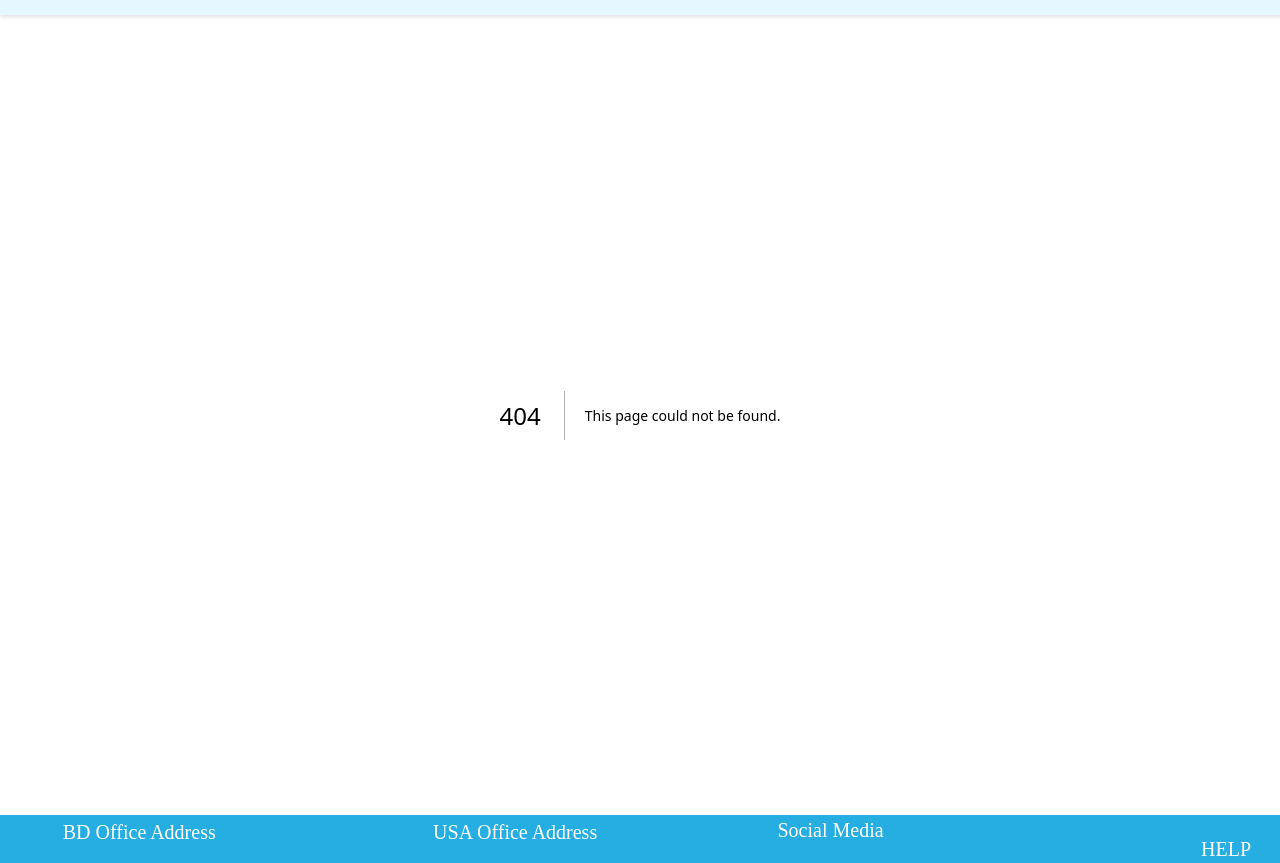
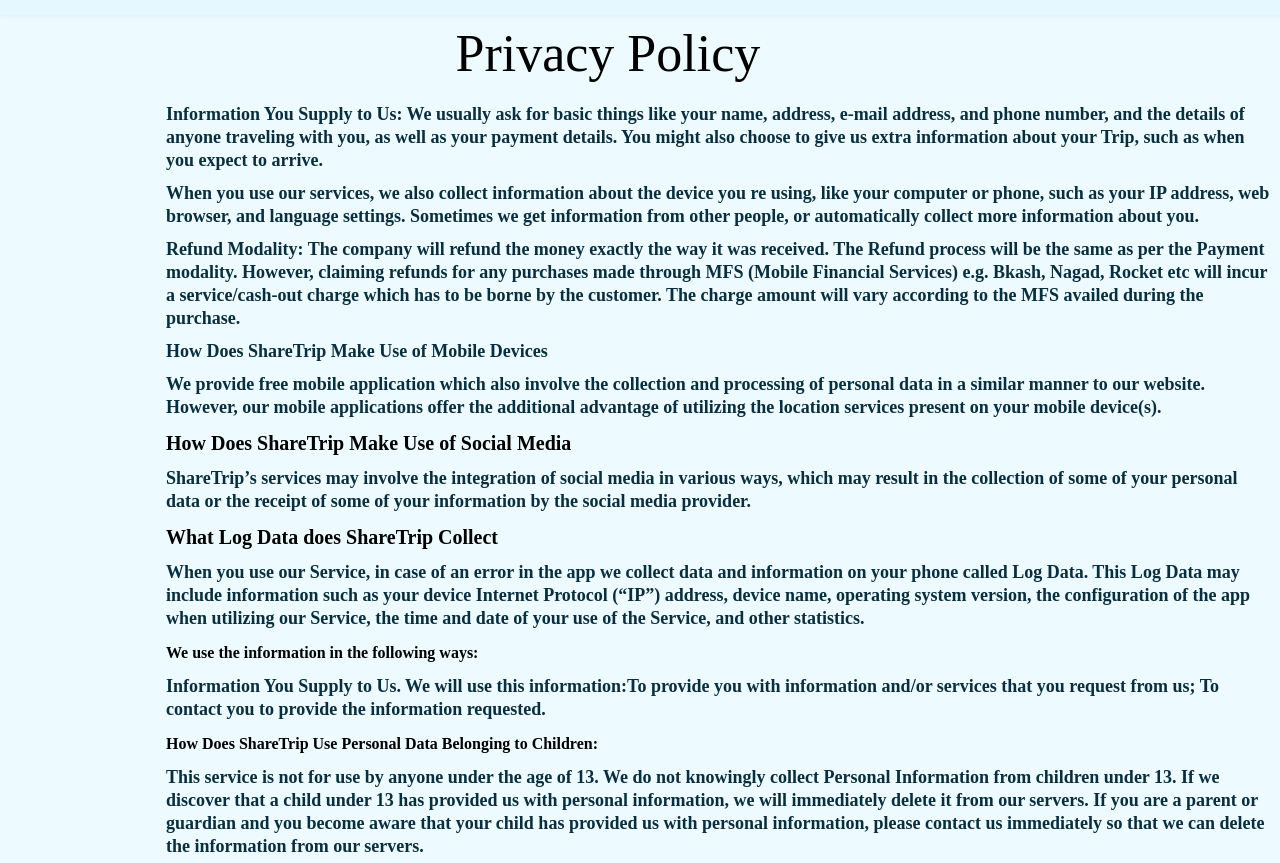
Before and after one commit to Ibrahim-Sikder/softota, a Next.js app: page /privacy in a window 1280 px wide. Before the commit this address had no page. Shown: the part 141-1004 px from the top of the page. Built offline with nearby package versions, Linux system fonts and the light colour scheme.

Commit message:
privacy-page-completed

```diff
--- /dev/null
+++ b/components/Privacy/Privacy.js
@@ -0,0 +1,48 @@
+import React from 'react'
+import style from './Privacy.module.css'
+const Privacy = () => {
+     return (
+          <div>
+            <div className={style.termCondition}>
+                <div>
+                <h2>Privacy Policy</h2>
+                <div>
+                     <p> <span>Information You Supply to Us:</span> We usually ask for basic things like your name, address, e-mail address, and phone number, and the details of anyone traveling with you, as well as your payment details. You might also choose to give us extra information about your Trip, such as when you expect to arrive.</p>
+               <p>When you use our services, we also collect information about the device you re using, like your computer or phone, such as your IP address, web browser, and language settings. Sometimes we get information from other people, or automatically collect more information about you.</p>
+                </div>
+                <p>Refund Modality: The company will refund the money exactly the way it was received. The Refund process will be the same as per the Payment modality. However, claiming refunds for any purchases made through MFS (Mobile Financial Services) e.g. Bkash, Nagad, Rocket etc will incur a service/cash-out charge which has to be borne by the customer. The charge amount will vary according to the MFS availed during the purchase.</p>
+                <p className='text-bold text-3xl'> How Does ShareTrip Make Use of Mobile Devices</p>
+                <p>We provide free mobile application which also involve the collection and processing of personal data in a similar manner to our website. However, our mobile applications offer the additional advantage of utilizing the location services present on your mobile device(s).</p>
+               <strong className='text-xl'>How Does ShareTrip Make Use of Social Media</strong>
+                <p>ShareTrip’s services may involve the integration of social media in various ways, which may result in the collection of some of your personal data or the receipt of some of your information by the social media provider.</p>
+                <strong className='text-xl'>What Log Data does ShareTrip Collect</strong>
+                <p>When you use our Service, in case of an error in the app we collect data and information on your phone called Log Data. This Log Data may include information such as your device Internet Protocol (“IP”) address, device name, operating system version, the configuration of the app when utilizing our Service, the time and date of your use of the Service, and other statistics.</p>
+              <strong>  We use the information in the following ways:</strong>
+               <p>Information You Supply to Us. We will use this information:To provide you with information and/or services that you request from us;
+               To contact you to provide the information requested.</p>
+               <strong>  How Does ShareTrip Use Personal Data Belonging to Children:</strong>
+               <p>This service is not for use by anyone under the age of 13. We do not knowingly collect Personal Information from children under 13. If we discover that a child under 13 has provided us with personal information, we will immediately delete it from our servers. If you are a parent or guardian and you become aware that your child has provided us with personal information, please contact us immediately so that we can delete the information from our servers.</p>
+               <strong>Disclosure of Your Information:</strong>
+               <p>Any information you provide to us will either be emailed directly to us or may be stored on a secure server.</p>
+
+              <p> ShareTrip does not sell or trade upon any of the above-foregoing information without the consent of the user or customer. ShareTrip does not store any credit/debit card details and all card-related information is stored at the respective bank after the selection of the payment gateway.</p>
+               <p>The foregoing information collected from the users/customers/travelers is put to the following use:
+Customer name, address, phone number, traveler s name, and age are shared with applicable service providers like airlines, hotels, etc., for the purpose of reservation and booking the services for the customer/traveler.
+Information like phone number, email address, and billing address may be used for promotional purposes unless the customer/user has unsubscribed from such services. If you choose not to share this information, you can still visit the ShareTrip website, but you may be unable to access certain options, offers, and services.</p>
+
+<p>How Does ShareTrip Share Your Data with Third Parties:
+ShareTrip s services involve various parties for different reasons and in different ways. The primary reason we share your data is to provide the Trip Provider with the necessary information to complete your Trip Reservation.</p>
+<p>In addition, we engage other parties to provide you with ShareTrip services, such as financial institutions, and advertisers of the ShareTrip corporate group. We may also share your data with governmental or other authorities if required by law in some instances.
+Users can request the deletion of their data through deletion of the user account from the app or by contacting us.</p>
+
+
+
+                </div>
+
+            </div>
+
+          </div>
+        )
+}
+
+export default Privacy
--- /dev/null
+++ b/components/Privacy/Privacy.module.css
@@ -0,0 +1,40 @@
+.termCondition{
+     width: 1440px;
+     height: 1778px;
+     background: rgba(230, 248, 255, 0.7);
+
+     margin:0 auto;
+     }
+     .termCondition h2{
+          width: 529px;
+          font-family: 'Poppins';
+          font-style: normal;
+          font-weight: 500;
+          font-size: 52px;
+          line-height: 78px;
+          margin:0 auto;
+          color: #000000;
+
+     }
+     .termCondition strong{
+          width: 529px;
+          margin:0 auto;
+          font-family: 'Poppins';
+          font-style: normal;
+          color: #000000;
+          padding-left:166px;
+     }
+     .termCondition p, .termCondition li{
+     width: 1108px;
+     font-family: 'Poppins';
+     font-style: normal;
+     font-weight: 600;
+     font-size: 18px;
+     line-height: 23px;
+     margin:10px auto;
+     color: #092E3D;
+
+     }
+     .termCondition ul li{
+          list-style-type: circle;
+     }
--- /dev/null
+++ b/src/pages/privacy/index.js
@@ -0,0 +1,12 @@
+import React from 'react'
+import Privacy from '../../../components/Privacy/Privacy'
+
+const index = () => {
+  return (
+    <div>
+      <Privacy></Privacy>
+    </div>
+  )
+}
+
+export default index
```
